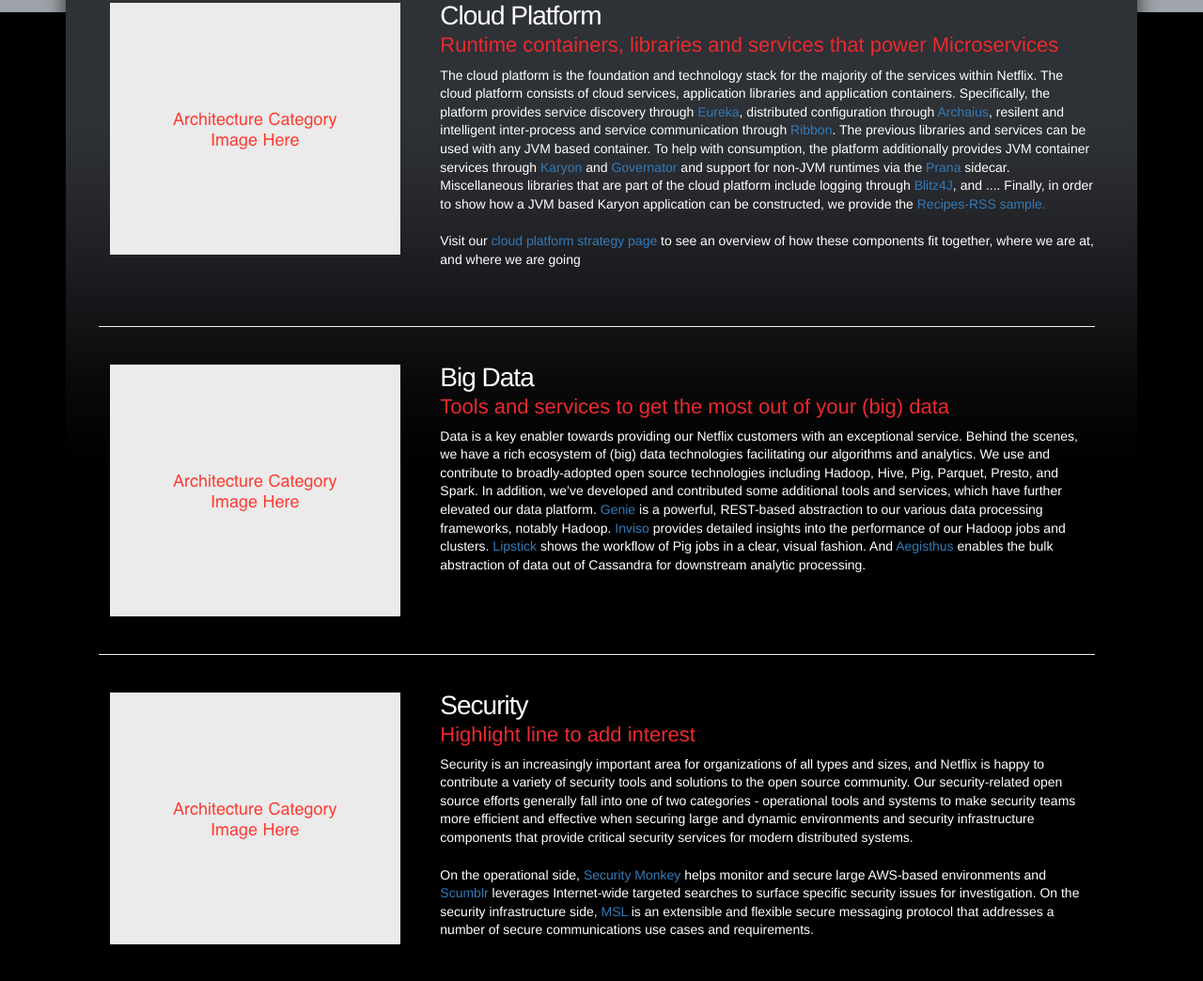
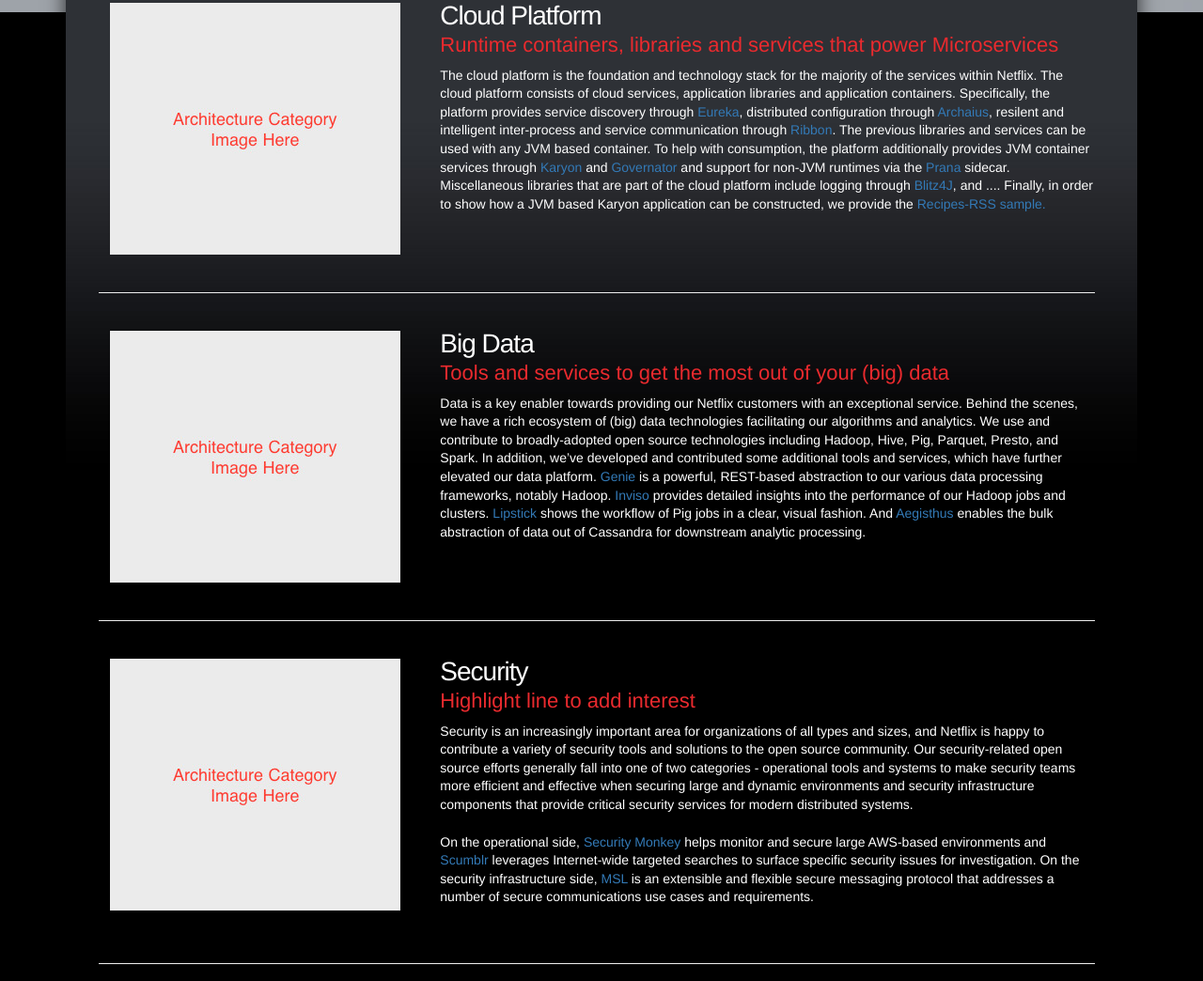
Before and after one commit to aspyker/aspyker.github.io, a plain HTML site: page index.html in a window 1280 px wide. Shown: the part 827-1871 px from the top of the page at 94% size. Drawn offline with nearby package versions, Linux system fonts and the light colour scheme.

Commit message:
remove cloud platform stategy website link

```diff
--- a/index.html
+++ b/index.html
@@ -164,9 +164,6 @@
             via the <a href="https://github.com/Netflix/prana">Prana</a> sidecar. Miscellaneous libraries that are part of the cloud platform include logging through
             <a href="https://github.com/Netflix/blitz4j">Blitz4J</a>, and .... Finally, in order to show how a JVM based Karyon application can be constructed, we provide
             the <a href="https://github.com/Netflix/recipes-rss">Recipes-RSS sample.</a></p>
-
-          <p class="lead">Visit our <a href="#" data-toggle="modal" data-target="#clickCloudPlatformLink">cloud platform strategy page</a> to see an overview of how
-            these components fit together, where we are at, and where we are going</p>
         </div>
       </div>
 
```
